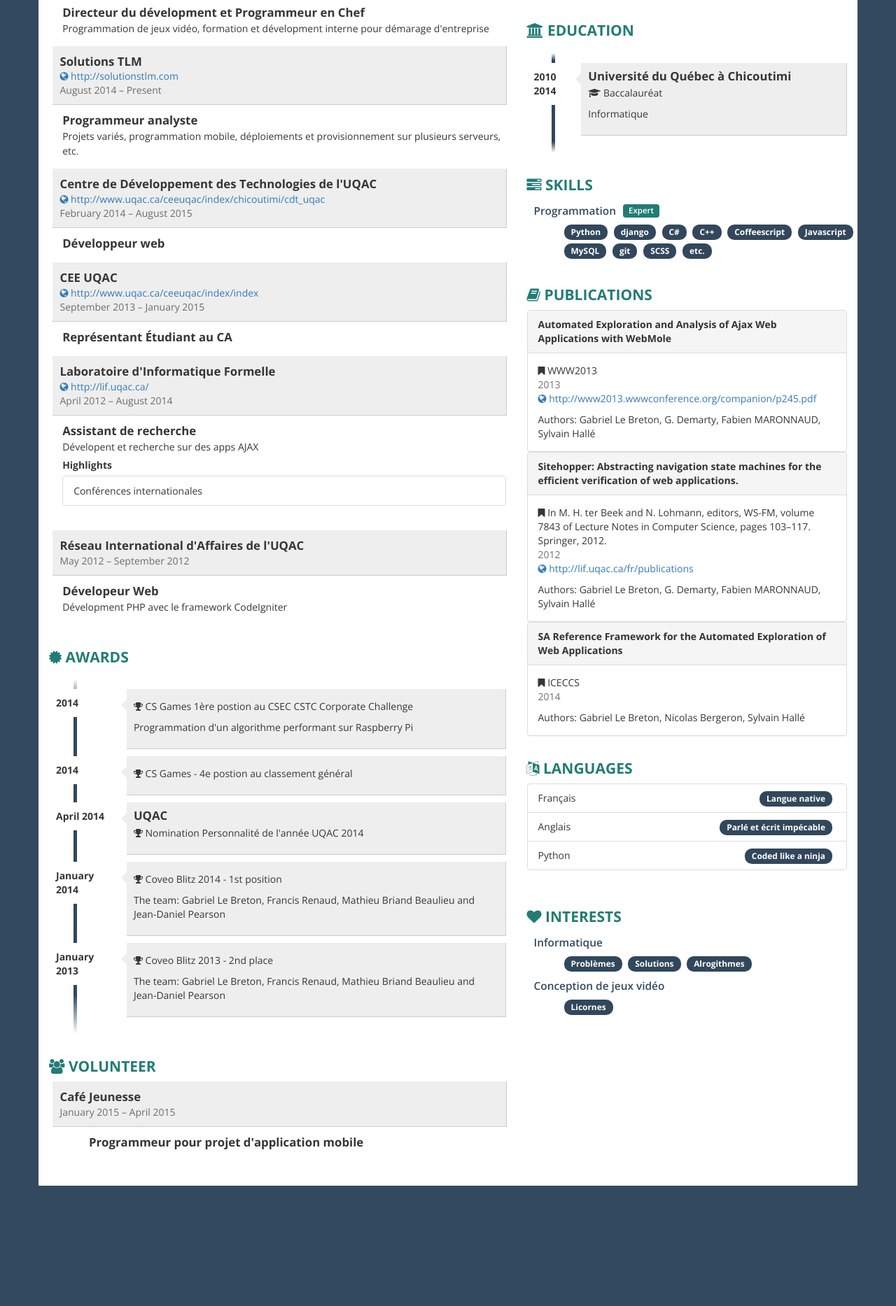
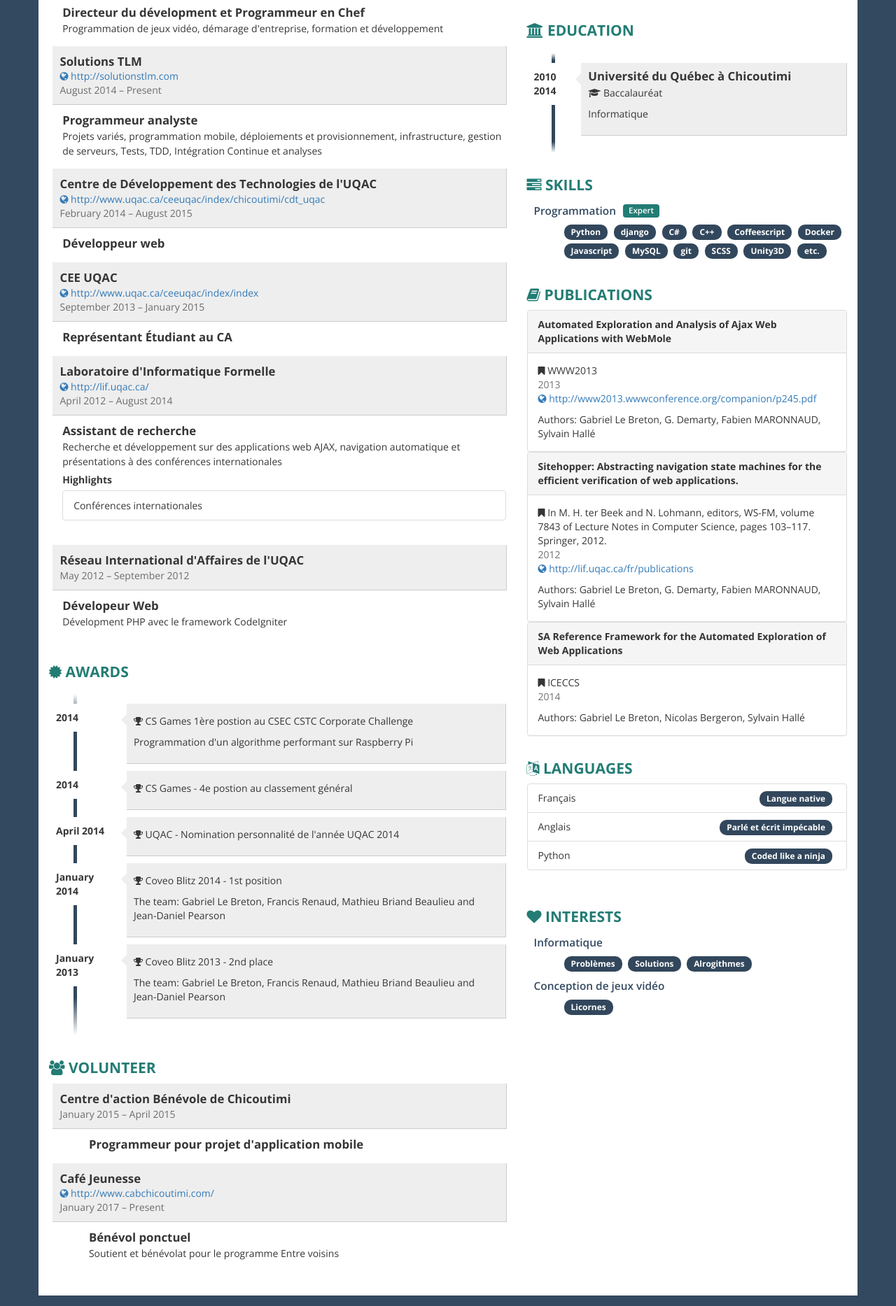
Before and after one commit to GabLeRoux/cv.gableroux.com, a website: page public/index.html in a window 1280 px wide. Shown: the part 559-2426 px from the top of the page at 70% size. Before the commit the page ends 2269 px from the top, so only its background shows below. Drawn offline with nearby package versions, Linux system fonts and the light colour scheme.

Commit message:
CV update :v:

```diff
--- a/public/index.html
+++ b/public/index.html
@@ -6,10 +6,10 @@
     <meta http-equiv="X-UA-Compatible" content="IE=edge,chrome=1">
     <meta name="viewport" content="width=device-width, initial-scale=1">
     <title>Resume of Gabriel Le Breton</title>
-    <link href="https://maxcdn.bootstrapcdn.com/bootstrap/3.3.6/css/bootstrap.min.css" rel="stylesheet">
-    <link href="https://maxcdn.bootstrapcdn.com/font-awesome/4.6.3/css/font-awesome.min.css" rel="stylesheet">
+    <link href="https://maxcdn.bootstrapcdn.com/bootstrap/3.3.7/css/bootstrap.min.css" rel="stylesheet">
+    <link href="https://maxcdn.bootstrapcdn.com/font-awesome/4.7.0/css/font-awesome.min.css" rel="stylesheet">
     <style type="text/css">
-    @import url(//fonts.googleapis.com/css?family=Open+Sans:400,600,700,800);
+    @import url(https://fonts.googleapis.com/css?family=Open+Sans:400,600,700,800);
 @charset "utf-8";
 @-webkit-viewport   { width: device-width; }
 @-moz-viewport      { width: device-width; }
@@ -304,6 +304,19 @@ a[href]:after {
 .box {
   margin-bottom: -10px;
 }
+
+blockquote,
+#education,
+#awards,
+.contact-item,
+.publication,
+.skills,
+.interests,
+.job-details,
+.job {
+  page-break-inside: avoid;
+}
+
 .col-sm-5{
   width: 40%;
   padding: 0 15px;
@@ -378,7 +391,7 @@ a[href]:after {
           <div id="photo-header" class="text-center">
             <!-- PHOTO (AVATAR) -->
             <div id="photo">
-              <img src="https:&#x2F;&#x2F;secure.gravatar.com&#x2F;avatar&#x2F;6d49e7c487938aac490de390f46a2d98?size=400" alt="avatar">
+              <img src="https:&#x2F;&#x2F;secure.gravatar.com&#x2F;avatar&#x2F;6d49e7c487938aac490de390f46a2d98?size&#x3D;400" alt="avatar">
             </div>
             <div id="text-header" >
               <h1>Gabriel Le Breton<br><span>GabLeRoux et Programeur analyste</span></h1>
@@ -410,7 +423,7 @@ a[href]:after {
                   <div class="job-details col-xs-11">
                     <div class="profession">Directeur du dévelopment et Programmeur en Chef</div>
                     <div class="description">
-                      Programmation de jeux vidéo, formation et dévelopment interne pour démarage d'entreprise
+                      Programmation de jeux vidéo, démarage d'entreprise, formation et développement
                     </div>
                   </div>
                 </div>
@@ -429,7 +442,7 @@ a[href]:after {
                   <div class="job-details col-xs-11">
                     <div class="profession">Programmeur analyste</div>
                     <div class="description">
-                      Projets variés, programmation mobile, déploiements et provisionnement sur plusieurs serveurs, etc.
+                      Projets variés, programmation mobile, déploiements et provisionnement, infrastructure, gestion de serveurs, Tests, TDD, Intégration Continue et analyses
                     </div>
                   </div>
                 </div>
@@ -486,7 +499,7 @@ a[href]:after {
                   <div class="job-details col-xs-11">
                     <div class="profession">Assistant de recherche</div>
                     <div class="description">
-                      Dévelopent et recherche sur des apps AJAX
+                      Recherche et développement sur des applications web AJAX, navigation automatique et présentations à des conférences internationales
                       <div class="highlights">Highlights</div>
                       <ul class="list-group">
                         <li class="list-group-item">Conférences internationales</li>
@@ -535,8 +548,8 @@ a[href]:after {
               <li>
                 <div class="year pull-left">April  2014</div>
                 <div class="description pull-right">
-                  <h3>UQAC</h3>
-                  <p><i class="fa fa-trophy ico"></i> Nomination Personnalité de l&#39;année UQAC 2014</p>
+                  <h3></h3>
+                  <p><i class="fa fa-trophy ico"></i> UQAC - Nomination personnalité de l&#39;année UQAC 2014</p>
                   <p></p>
                 </div>
               </li>
@@ -564,7 +577,7 @@ a[href]:after {
               <div class="job clearfix">
                 <div class="row">
                   <div class="details">
-                    <div class="where">Café Jeunesse</div>
+                    <div class="where">Centre d&#39;action Bénévole de Chicoutimi</div>
                     <div class="year">January 2015 – April 2015</div>
                   </div>
                 </div>
@@ -573,6 +586,25 @@ a[href]:after {
                     <div class="profession">Programmeur pour projet d&#39;application mobile</div>
                     <div class="description">
 
+                    </div>
+                  </div>
+                </div>
+              </div>
+              <div class="job clearfix">
+                <div class="row">
+                  <div class="details">
+                    <div class="where">Café Jeunesse</div>
+                    <div class="address">
+                      <a href="http:&#x2F;&#x2F;www.cabchicoutimi.com&#x2F;" target= "_blank"><i class="fa fa-globe ico"></i> http:&#x2F;&#x2F;www.cabchicoutimi.com&#x2F;</a>
+                    </div>
+                    <div class="year">January 2017 – Present</div>
+                  </div>
+                </div>
+                <div class="row">
+                  <div class="col-xs-11 pull-right">
+                    <div class="profession">Bénévol ponctuel</div>
+                    <div class="description">
+                      Soutient et bénévolat pour le programme Entre voisins
                     </div>
                   </div>
                 </div>
@@ -594,19 +626,19 @@ a[href]:after {
             </div>
             <div class="contact-item">
               <div class="icon pull-left text-center"><span class="fa fa-envelope fa-fw"></span></div>
-              <div class="title only pull-right"><a href="/cdn-cgi/l/email-protection#264a4344544352494808414744544f434a66414b474f4a0845494b" target="_blank"><span class="__cf_email__" data-cfemail="5d31383f2f38293233733a3c3f2f3438311d3a303c3431733e3230">[email&#160;protected]</span><script data-cfhash='f9e31' type="text/javascript">/* <![CDATA[ */!function(t,e,r,n,c,a,p){try{t=document.currentScript||function(){for(t=document.getElementsByTagName('script'),e=t.length;e--;)if(t[e].getAttribute('data-cfhash'))return t[e]}();if(t&&(c=t.previousSibling)){p=t.parentNode;if(a=c.getAttribute('data-cfemail')){for(e='',r='0x'+a.substr(0,2)|0,n=2;a.length-n;n+=2)e+='%'+('0'+('0x'+a.substr(n,2)^r).toString(16)).slice(-2);p.replaceChild(document.createTextNode(decodeURIComponent(e)),c)}p.removeChild(t)}}catch(u){}}()/* ]]> */</script></a></div>
+              <div class="title only pull-right"><a href="mailto:lebreton.gabriel@gmail.com" target="_blank">lebreton.gabriel@gmail.com</a></div>
             </div>
             <div class="contact-item">
               <div class="icon pull-left text-center"><span class="fa fa-globe fa-fw"></span></div>
               <div class="title only pull-right"><a href="https:&#x2F;&#x2F;gableroux.com" target="_blank">https:&#x2F;&#x2F;gableroux.com</a></div>
             </div>
             <div class="contact-item">
-              <div class="icon pull-left text-center"><span class="fa fa-twitter-square fa-fw"></span></div>
+              <div class="icon pull-left text-center"><span class="fa fa-twitter fa-fw"></span></div>
               <div class="title pull-right">Twitter</div>
               <div class="description pull-right"><a href="https:&#x2F;&#x2F;twitter.com&#x2F;gableroux" target="_blank">gableroux</a></div>
             </div>
             <div class="contact-item">
-              <div class="icon pull-left text-center"><span class="fa fa-facebook-square fa-fw"></span></div>
+              <div class="icon pull-left text-center"><span class="fa fa-facebook fa-fw"></span></div>
               <div class="title pull-right">Facebook</div>
               <div class="description pull-right"><a href="https:&#x2F;&#x2F;facebook.com&#x2F;gableroux" target="_blank">gableroux</a></div>
             </div>
@@ -639,10 +671,12 @@ a[href]:after {
                 <span class= "skill badge">C#</span>
                 <span class= "skill badge">C++</span>
                 <span class= "skill badge">Coffeescript</span>
+                <span class= "skill badge">Docker</span>
                 <span class= "skill badge">Javascript</span>
                 <span class= "skill badge">MySQL</span>
                 <span class= "skill badge">git</span>
                 <span class= "skill badge">SCSS</span>
+                <span class= "skill badge">Unity3D</span>
                 <span class= "skill badge">etc.</span>
               </div>
             </div>
@@ -721,10 +755,6 @@ a[href]:after {
         </div>
       </div>
     </div>
-    <!-- JQUERY -->
-    <script src="//code.jquery.com/jquery-2.1.1.min.js"></script>
-    <!-- BOOTSTRAP -->
-    <script src="//maxcdn.bootstrapcdn.com/bootstrap/3.2.0/js/bootstrap.min.js"></script>
 
-  <script type="text/javascript">/* <![CDATA[ */(function(d,s,a,i,j,r,l,m,t){try{l=d.getElementsByTagName('a');t=d.createElement('textarea');for(i=0;l.length-i;i++){try{a=l[i].href;s=a.indexOf('/cdn-cgi/l/email-protection');m=a.length;if(a&&s>-1&&m>28){j=28+s;s='';if(j<m){r='0x'+a.substr(j,2)|0;for(j+=2;j<m&&a.charAt(j)!='X';j+=2)s+='%'+('0'+('0x'+a.substr(j,2)^r).toString(16)).slice(-2);j++;s=decodeURIComponent(s)+a.substr(j,m-j)}t.innerHTML=s.replace(/</g,'&lt;').replace(/>/g,'&gt;');l[i].href='mailto:'+t.value}}catch(e){}}}catch(e){}})(document);/* ]]> */</script></body>
+  </body>
 </html>
```
